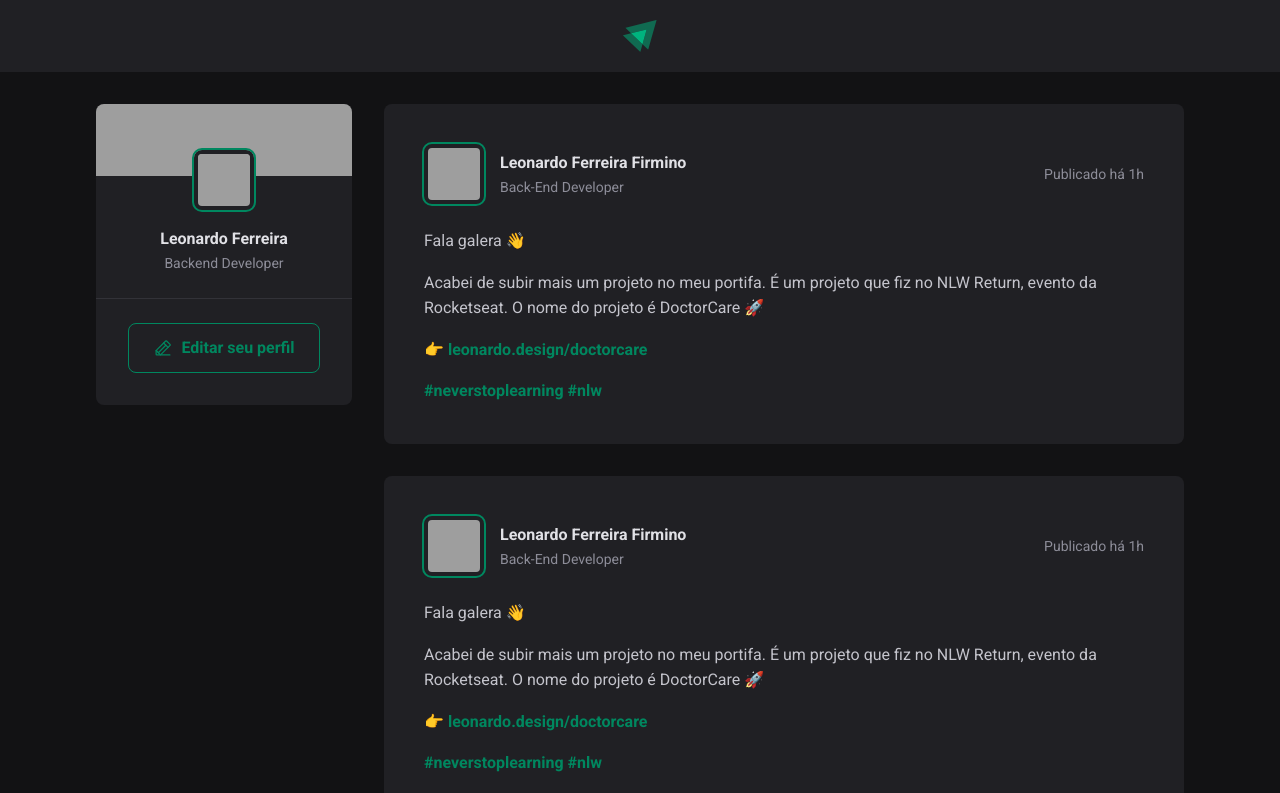
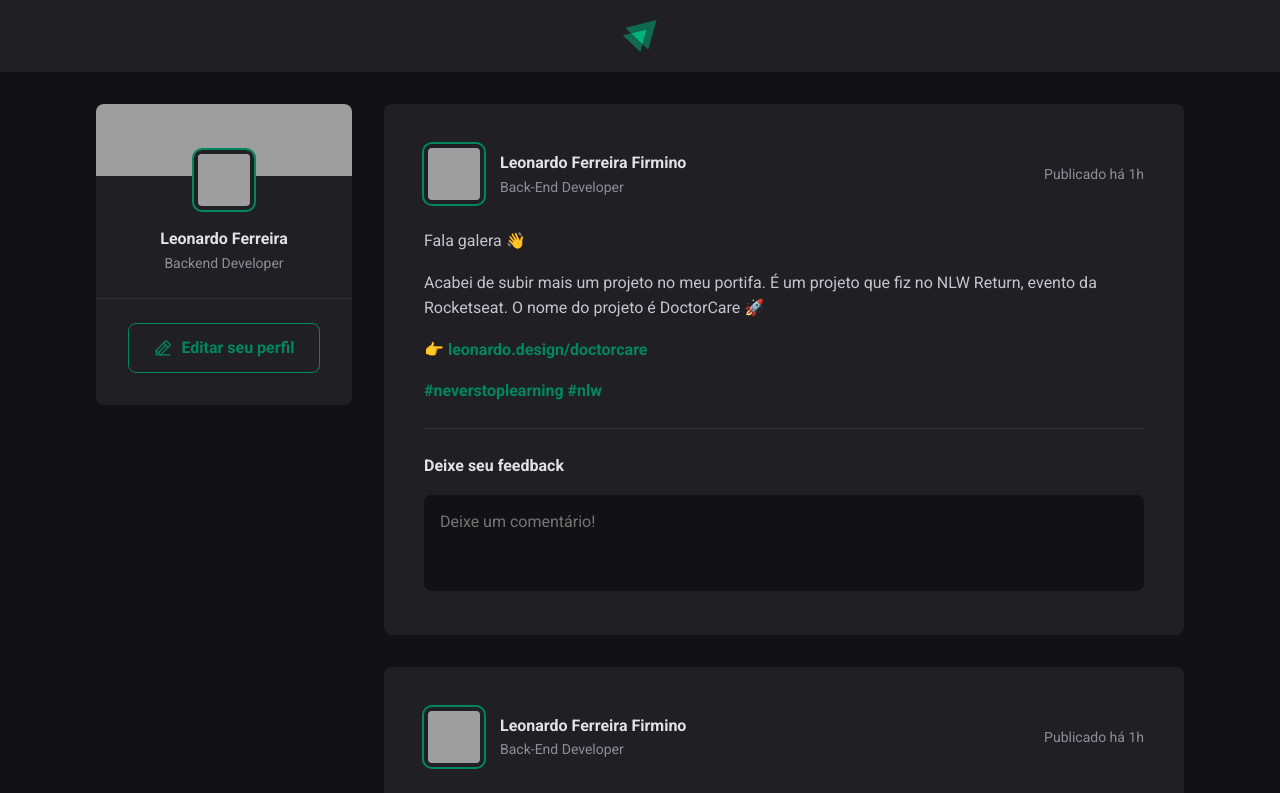
Before and after one commit to leonardoffirmino/01-fundamentos-reactjs, a React (Vite) app: page / in a window 1280 px wide. Shown: the top 793 px of the page. Built offline with nearby package versions, Linux system fonts and the light colour scheme; grey boxes are pictures that could not be loaded.

Commit message:
Create Form post

```diff
--- a/src/components/Post.jsx
+++ b/src/components/Post.jsx
@@ -25,8 +25,21 @@
           <a href="">#neverstoplearning</a>{' '} {/* Item para adicionar espaços dentro do JSX  */}
           <a href="">#nlw</a>
         </p>
+      </div>
 
-      </div>
+
+      <form className={styles.comentForm}>
+        <strong>Deixe seu feedback</strong>
+
+        <textarea
+          placeholder='Deixe um comentário!'
+        />
+
+        <footer>
+          <button type="submit">Publicar</button>
+        </footer>
+      </form>
+
     </article>
   )
 }
--- a/src/components/Post.module.css
+++ b/src/components/Post.module.css
@@ -74,3 +74,58 @@
   line-height: 1.6;
 
 }
+
+
+.comentForm{
+  width: 100%;
+  margin-top: 1.5rem;
+  padding-top: 1.5rem;
+  border-top: 1px solid var(--gray-600);
+}
+
+
+.comentForm > strong {
+  line-height: 1.6;
+  color: var(--gray-100);
+}
+
+.comentForm textarea {
+  width: 100%;
+  background: var(--gray-900);
+  border: 0;
+  resize: none;
+  height: 6rem;
+  padding: 1rem;
+  border-radius: 8px;
+  color:var(--gray-100);
+  line-height: 1.4;
+  margin-top: 1rem;
+}
+
+.comentForm  footer{
+  visibility:hidden;
+  max-height: 0;
+}
+
+.comentForm:focus-within footer{
+  visibility: visible;
+  max-height: none;
+}
+
+.comentForm button[type=submit]{
+  padding: 1rem 1.5rem;
+  margin-top: 1rem;
+  border-radius: 8px;
+  border: 0;
+  background: var(--green-500);
+  color: var(--white);
+  font-weight: bold;
+  cursor: pointer;
+
+  transiton: background-color 0.1s;
+}
+
+
+.comentForm button[type=submit]:hover{
+  background: var(--green-300);
+}
--- a/src/global.css
+++ b/src/global.css
@@ -10,6 +10,11 @@
 
   --green-500: #00875f;
   --green-300: #00B37E;
+}
+
+:focus {
+  outline: transparent;
+  box-shadow: 0 0 0 2px var(--green-500);
 }
 
 
```
